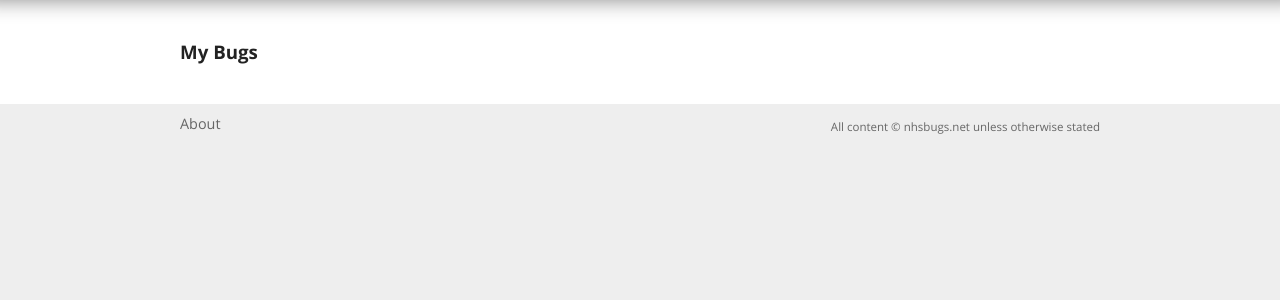
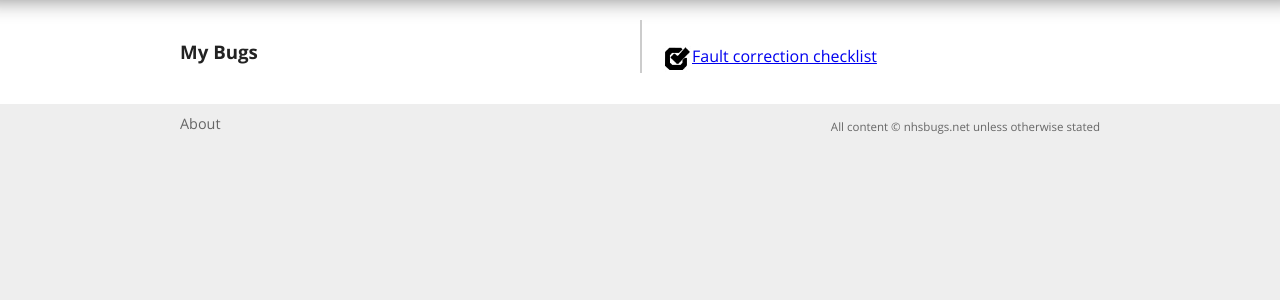
Before and after one commit to openhealthcare/nhsbugs, a Django app: template nhsbugs/templates/bugs/my_bugs.html in a window 1280 px wide. Shown: the part 119-419 px from the top of the page. Run offline with Django 3.2, Linux system fonts and the light colour scheme; the template is opened without the code that fills it, so the values that code supplies are empty; parts of the project's set-up code (start-up, migrations or seed data) failed here and were passed over.

Commit message:
Checklist link

```diff
--- a/nhsbugs/templates/bugs/my_bugs.html
+++ b/nhsbugs/templates/bugs/my_bugs.html
@@ -9,5 +9,8 @@
     {% include 'bugs/detail.html' with description=bug.description|truncatechars:50 moreInfo=True %}
 {% endfor %}
 </section>
-
+<section class="bugsList">
+    <br/>
+    <a href="http://checklisthq.com/checklist/1"><img border="0" height="30" src="{{ MEDIA_URL }}/img/cl_logo.png">Fault correction checklist</a>
+</section>
 {% endblock %}
```
Also changed, not shown: nhsbugs/static/img/cl_logo.png (added).
